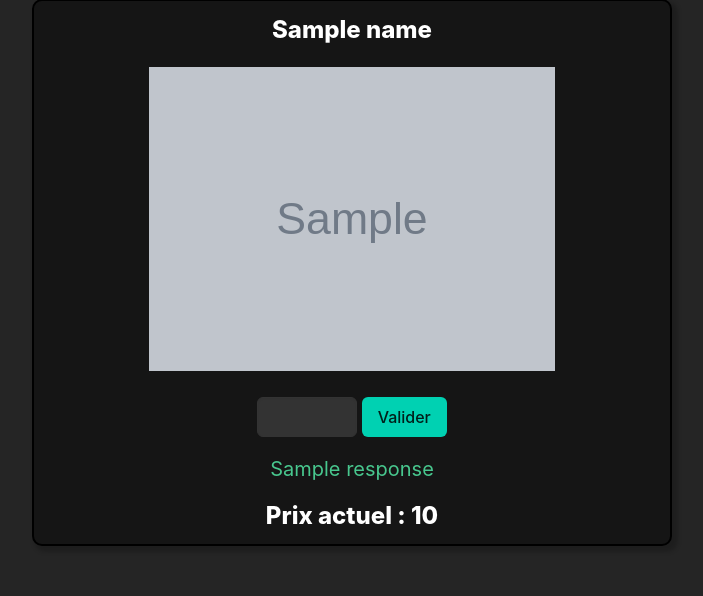
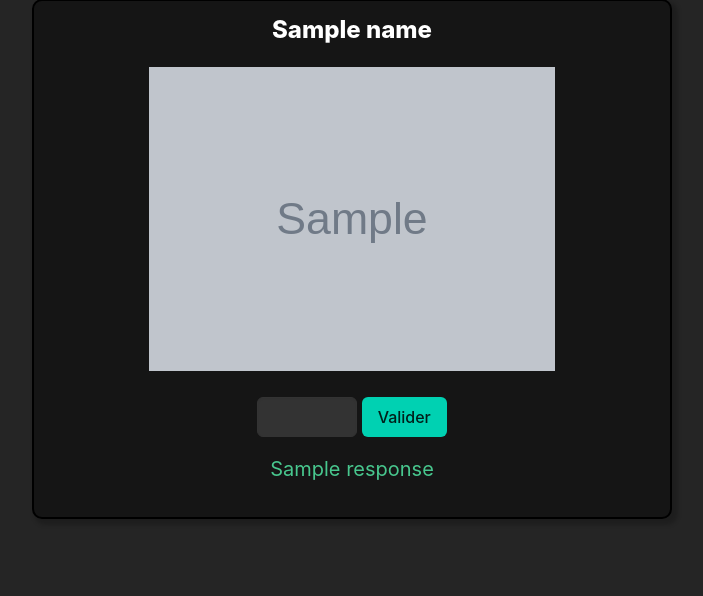
Before and after one commit to samuel-tittelein/les-zahrbricots, a Flask app: template templates/index.html in a window 1280 px wide. Shown: the part 204-800 px from the top of the page, without its empty margins (288-991 px from the left). Run offline with Flask 3, Linux system fonts and the light colour scheme; the template is opened without the code that fills it: most values are stand-ins (such as "Sample title", 1, 10 or a date in 2020); grey boxes marked "Sample" are stand-in pictures.

Commit message:
Supression du prix de l'affichage (c'est un peu simple sinon)

```diff
--- a/app.py
+++ b/app.py
@@ -77,11 +77,12 @@ def guess():
     nb_tries = session.get('nb_tries', 0)
 
     if not guess_price:
-        return render_template('index.html', response='Merci d\'entrer un prix', name=product_data['name'], price=product_data['price'], image=product_data['image'])
+        return render_template('index.html', response='Merci d\'entrer un prix', name=product_data['name'], image=product_data['image'])
     try:
         guess_price = float(guess_price)
         nb_tries += 1
         session['nb_tries'] = nb_tries
+        print("Le prix est de", product_data['price'])
 
         if guess_price < product_data['price']:
             response = f"Vous avez entrez {guess_price}€, ce qui est trop bas"
@@ -95,7 +96,7 @@ def guess():
     except ValueError:
         response = "Merci d'entrer un prix valide"
 
-    return render_template('index.html', response=response, name=product_data['name'], price=product_data['price'], image=product_data['image'])
+    return render_template('index.html', response=response, name=product_data['name'], image=product_data['image'])
 
 
 @app.route('/podium', methods=['GET'])
--- a/templates/index.html
+++ b/templates/index.html
@@ -23,7 +23,7 @@
         box-shadow: 4px 4px 4px 2px rgba(0, 0, 0, 0.2);
       }
 
-      body.light-mode form{
+      body.light-mode form {
         background: #ccc;
         border: 2px solid gray;
       }
@@ -42,22 +42,30 @@
     <section class="section">
       <div class="container">
         <h1 class="title" style="text-align: center">Juste Prix Amazon</h1>
-        <p class="subtitle" style="text-align: center">Devinez le prix d'un produit Amazon</p>
+        <p class="subtitle" style="text-align: center">
+          Devinez le prix d'un produit Amazon
+        </p>
 
         <audio autoplay loop id="itemSound">
-        <source
-          src=""
-          type="audio/mpeg"
-        />
+          <source src="" type="audio/mpeg" />
         </audio>
 
         <form class="has-text-centered" method="post" action="/guess">
           <div class="columns is-centered">
             <div class="column is-narrow">
-              <h1 id="name_product" class="title" style="width: 80vh; font-size: 24px">
+              <h1
+                id="name_product"
+                class="title"
+                style="width: 80vh; font-size: 24px"
+              >
                 {{ name if name else "?" }}
               </h1>
-              <img id="image_product" src="../static/images/randomItem.gif" alt="Product image" style="height: 38vh"/>
+              <img
+                id="image_product"
+                src="../static/images/randomItem.gif"
+                alt="Product image"
+                style="height: 38vh"
+              />
               <br />
               <div style="margin-top: 20px">
                 <input
@@ -81,9 +89,6 @@
                   {{ response }}
                 </h1>
               </div>
-              <p class="title is-4">
-                Prix actuel : <span id="price">{{ price }} €</span>
-              </p>
             </div>
           </div>
         </form>
@@ -91,46 +96,44 @@
     </section>
 
     <script>
-  document.addEventListener('DOMContentLoaded', function () {
+      document.addEventListener("DOMContentLoaded", function () {
         const category = "{{ category }}";
         const response = "{{ response }}";
 
         if (response !== "") {
           const name = "{{ name }}";
-      const price = "{{ price }}";
           const img = "{{ image }}";
 
-      document.getElementById('name_product').textContent = name;
-      document.getElementById('price').textContent = price;
-      document.getElementById('image_product').src = img;
+          document.getElementById("name_product").textContent = name;
+          document.getElementById("image_product").src = img;
         } else {
-      console.log('Fetching data...');
-      document.getElementById('itemSound').src = "{{ url_for('static', filename='Sound/item.mp3') }}";
-      fetch('/api/set_item', {
-        method: 'POST',
+          console.log("Fetching data...");
+          document.getElementById("itemSound").src =
+            "{{ url_for('static', filename='Sound/item.mp3') }}";
+          fetch("/api/set_item", {
+            method: "POST",
             headers: {
-          'Content-Type': 'application/json'
+              "Content-Type": "application/json",
             },
-        body: JSON.stringify({ category: category })
+            body: JSON.stringify({ category: category }),
           })
-        .then(response => response.json())
-        .then(data => {
+            .then((response) => response.json())
+            .then((data) => {
               if (data.error) {
-            console.error('Erreur API:', data.error);
+                console.error("Erreur API:", data.error);
                 return;
               }
 
               const name = data.name;
-          const price = data.price;
               const img = data.image;
 
-          document.getElementById('name_product').textContent = name;
-          document.getElementById('price').textContent = `Prix: ${price}`;
-          document.getElementById('image_product').src = img;
-          document.getElementById('itemSound').src = "{{ url_for('static', filename='Sound/itemFound.mp3') }}";
-          document.getElementById('itemSound').loop = false;
+              document.getElementById("name_product").textContent = name;
+              document.getElementById("image_product").src = img;
+              document.getElementById("itemSound").src =
+                "{{ url_for('static', filename='Sound/itemFound.mp3') }}";
+              document.getElementById("itemSound").loop = false;
             })
-        .catch(error => console.error('Erreur:', error));
+            .catch((error) => console.error("Erreur:", error));
         }
       });
     </script>
```
Lines whose indentation alone changed are shown as unchanged.
